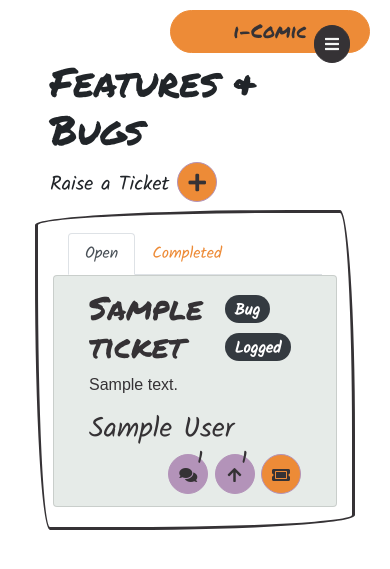
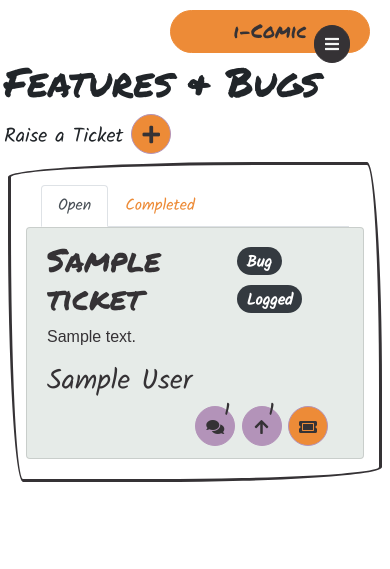
Before and after one commit to julian-garcia/i-comic, a Django app: page /tickets/ in a window 390 px wide. Shown: the top 569 px of the page. Run offline with Django 3.2, Linux system fonts and the light colour scheme; tables that the repository leaves empty hold one stand-in row (values such as "Sample post"); some libraries are stand-ins or nearby versions; some web fonts are replaced.

Commit message:
Adjustments for mobile

```diff
--- a/cart/templates/cart.html
+++ b/cart/templates/cart.html
@@ -7,7 +7,7 @@
     <h1>Your Cart</h1>
   </div>
 </div>
-<div class="row">
+<div class="row mx-1">
   <div class="col-12 col-sm-9 hand-drawn-border comic-strip-container">
     {% if cart or cart_upvotes %}
     {% if cart %}
--- a/comic_strip/templates/comic_strip.html
+++ b/comic_strip/templates/comic_strip.html
@@ -2,7 +2,7 @@
 {% load staticfiles %}
 {% block page_title %}i-Comic - View Comic Strip{% endblock %}
 {% block content %}
-<div class="row mb-3">
+<div class="row mb-3 mx-1">
   <div class="col-12 col-sm-9 hand-drawn-border comic-strip-container">
     <div class="row">
       <div class="col-12 col-lg-3">
@@ -38,7 +38,7 @@
   </div>
 </div>
 {% if comic_strip_frames %}
-<div class="row comic-strip-frames hand-drawn-border pb-2 mb-5">
+<div class="row comic-strip-frames hand-drawn-border pb-2 mb-5 mx-1">
   {% for frame in comic_strip_frames %}
     <div class="col-12 col-sm-6 col-md-4 single-frame">
       <img src="{{ frame.image.url }}">
--- a/comic_strip/templates/comic_strips.html
+++ b/comic_strip/templates/comic_strips.html
@@ -4,7 +4,7 @@
 {% block content %}
 <h1>Comic Strips</h1>
 {% for comic_strip in comic_strips %}
-  <div class="row mb-3">
+  <div class="row mb-3 mx-1">
     <div class="col-12 col-sm-9 hand-drawn-border comic-strip-container {% if forloop.counter|divisibleby:'2' %}light-row{% else %}dark-row{% endif %}">
       <div class="row">
         <div class="col-12 col-md-4">
--- a/forum/templates/forum.html
+++ b/forum/templates/forum.html
@@ -11,7 +11,7 @@
   </div>
 </div>
 {% for topic in topic_list %}
-<div class="row mb-4">
+<div class="row mb-4 mx-1">
   <div class="col-12 col-sm-9 p-0 p-md-3 hand-drawn-border comic-strip-container forum-topic-row text-center">
     <a href="{% url 'view_topic' topic.id %}" class="feature-topic-link"><h2>{{ topic.topic_title }}</h2></a>
   </div>
--- a/forum/templates/forum_topic.html
+++ b/forum/templates/forum_topic.html
@@ -17,7 +17,7 @@
 </div>
 <h2>{{ topic.topic_title }}</h2>
 {% for comment in topic_comments %}
-<div class="row forum-comment mt-4 mb-3">
+<div class="row forum-comment mt-4 mb-3 mx-1">
   <div class="col-12 col-md-9 p-3 hand-drawn-border {% if forloop.counter|divisibleby:'2' %}light-row{% else %}light-alt-row{% endif %}">
     <div class="row">
       <div class="col-12 col-md-6">
--- a/templates/base.html
+++ b/templates/base.html
@@ -82,7 +82,7 @@
       </li>
     </ul>
   </div>
-  <div class="container-fluid main-content mt-5 mt-md-0">
+  <div class="container-fluid main-content mt-5 mt-md-0 px-1 px-md-5">
     {% if messages %}
     <div class="row mb-3">
       <div class="col-12 col-sm-9 text-center">
--- a/tickets/templates/tickets.html
+++ b/tickets/templates/tickets.html
@@ -10,7 +10,7 @@
     <h5>Raise a Ticket <a href="{% url 'ticket_add' %}" class="ticket-list-link"><i class="fas fa-plus ticket-list-icon"></i></a></h5>
   </div>
 </div>
-<div class="row mb-5">
+<div class="row mb-5 mx-1">
   <div class="col-12 col-sm-9 hand-drawn-border comic-strip-container">
     <ul class="nav nav-tabs" id="myTab" role="tablist">
       <li class="nav-item">
@@ -25,7 +25,7 @@
         <ul class="list-group">
           {% for ticket in ticket_list %}
             <li class="list-group-item d-flex justify-content-between align-items-center row {% if forloop.counter|divisibleby:'2' %}light-row{% else %}light-alt-row{% endif %}">
-              <div class="col-12">
+              <div class="col-12 p-0">
                 <h2 class="d-flex justify-content-between">{{ ticket.title }}
                   <span>
                     <span class="badge badge-pill badge-dark ticket-status">{{ ticket.type }}</span>
@@ -34,7 +34,7 @@
                 </h2>
                 <p>{{ ticket.description|truncatewords:10 }}</p>
               </div>
-              <div class="col-12 col-md-6">
+              <div class="col-12 col-md-6 p-0">
                 <h3>{{ ticket.requester.first_name }} {{ ticket.requester.last_name }}</h3>
               </div>
               <div class="col-12 col-md-6 text-right">
@@ -81,7 +81,7 @@
         <ul class="list-group">
           {% for ticket in completed_ticket_list %}
             <li class="list-group-item d-flex justify-content-between align-items-center row {% if forloop.counter|divisibleby:'2' %}light-row{% else %}light-alt-row{% endif %}">
-              <div class="col-12">
+              <div class="col-12 p-0">
                 <h2 class="d-flex justify-content-between">{{ ticket.title }}
                   <span>
                     <span class="badge badge-pill badge-dark ticket-status">{{ ticket.type }}</span>
@@ -90,7 +90,7 @@
                 </h2>
                 <p>{{ ticket.description|truncatewords:10 }}</p>
               </div>
-              <div class="col-12 col-md-6">
+              <div class="col-12 col-md-6 p-0">
                 <h3>{{ ticket.requester.first_name }} {{ ticket.requester.last_name }}</h3>
               </div>
               <div class="col-12 col-md-6 text-right">
```
Also changed, not shown: comic_strip/templates/index.html (+19 -18 lines), productivity/templates/productivity.html (+4 -4 lines).
